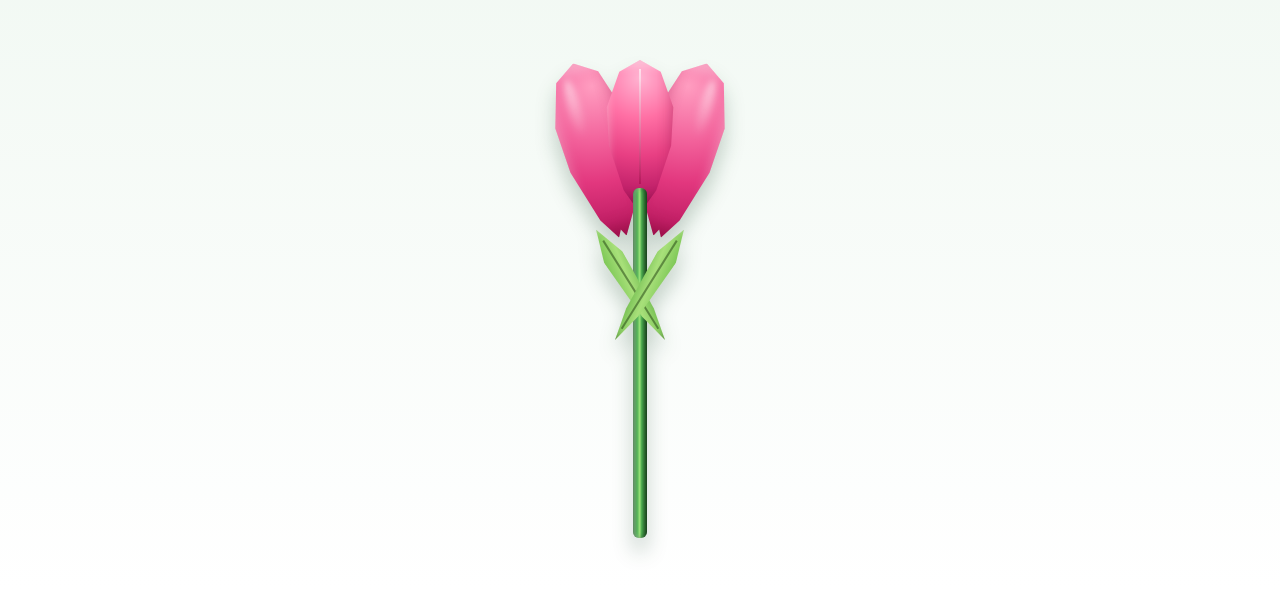
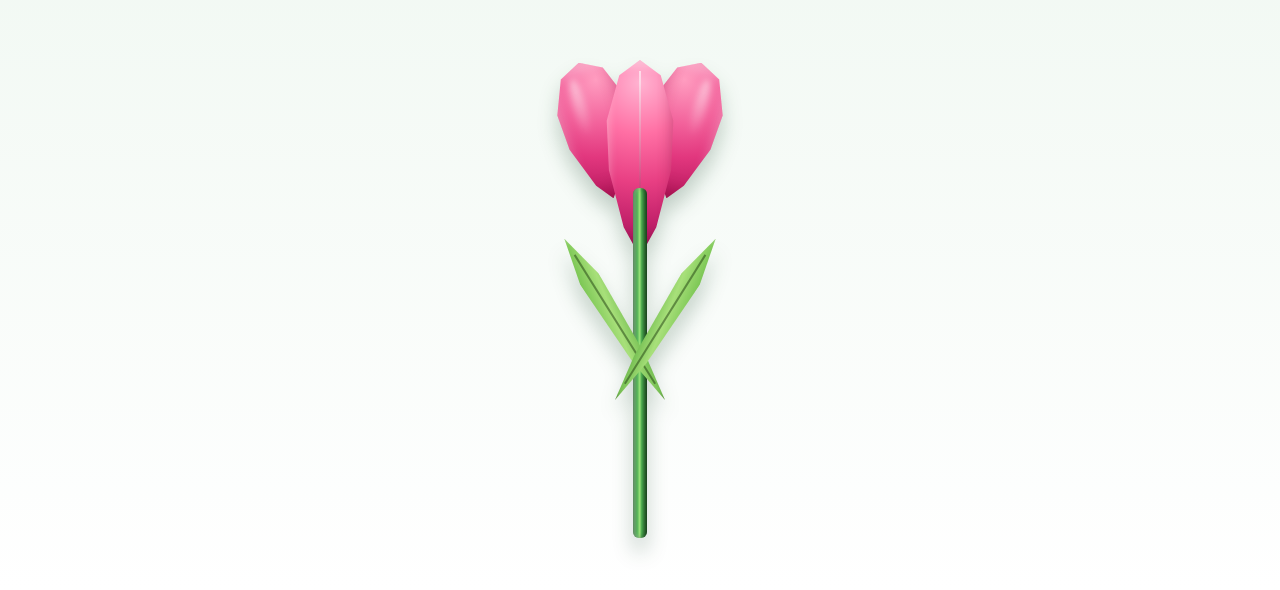
Before and after one commit to Olivia-VFX/Evergreen-Ecosystem, a plain HTML site: page project1/index.html in a window 1280 px wide. Shown: the part 210-800 px from the top of the page. Drawn offline with Linux system fonts and the light colour scheme.

Commit message:
Update tulips.css

```diff
--- a/project1/css/tulips.css
+++ b/project1/css/tulips.css
@@ -29,7 +29,7 @@
     position: absolute;
     top: 0;
     width: 78px;
-    height: 180px;
+    height: 140px;
     clip-path: polygon(
       50% 0%, 78% 8%, 95% 32%, 92% 58%,
       72% 88%, 55% 100%, 50% 96%, 45% 100%,
@@ -78,7 +78,7 @@
     left: 50%;
     transform: translateX(-50%);
     width: 74px;
-    height: 148px;
+    height: 190px;
     z-index: 2;
     /* Brightest, most saturated petal since it faces forward
        directly toward the light/viewer */
@@ -112,7 +112,7 @@
     transform: translateX(-50%);
   }
 
-  /* Glossy highlight streak — a soft vertical band of light rather
+  /* Glossy highlight streak - a soft vertical band of light rather
      than a round dot, since petals are long, not spherical */
   .petal-left::after,
   .petal-right::after {
@@ -158,7 +158,7 @@
     position: absolute;
     top: 150px;
     width: 90px;
-    height: 130px;
+    height: 190px;
     clip-path: polygon(50% 0%, 62% 25%, 58% 75%, 50% 100%, 42% 75%, 38% 25%);
     background: linear-gradient(
       100deg,
```
